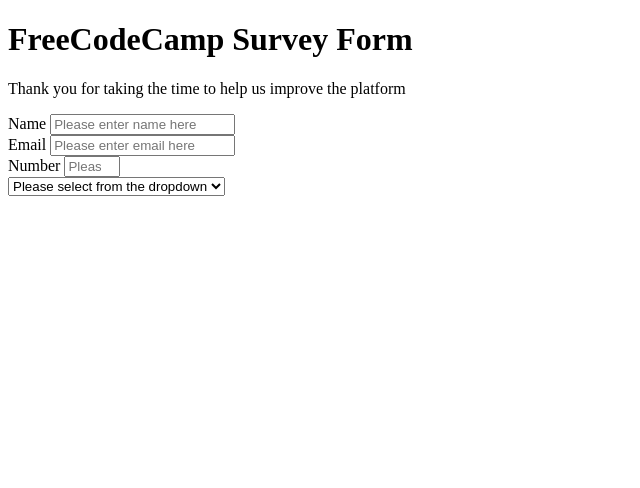
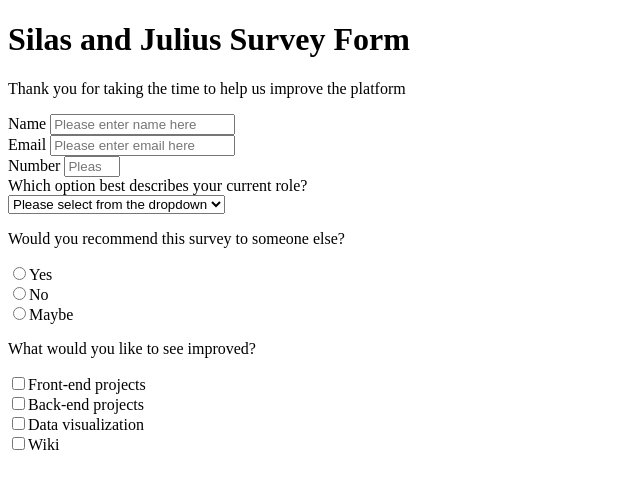
Before and after one commit to Sillyboi2001/MicroverseProject1, a plain HTML site: page index.html in a window 1280 px wide. Shown: the whole page, without its empty margins (0-640 px from the left). Drawn offline with Linux system fonts and the light colour scheme.

Commit message:
added more features

```diff
--- a/index.html
+++ b/index.html
@@ -7,7 +7,7 @@
     <title>Survey Form</title>
 </head>
 <body>
-    <h1 id="title">FreeCodeCamp Survey Form</h1>
+    <h1 id="title">Silas and Julius Survey Form</h1>
     <p id="description">Thank you for taking the time to help us improve the platform</p>
     <form id="survey-form" method="POST" action="" class="survey_form">
         <div class="form-section">
@@ -16,19 +16,33 @@
         </div>
         <div class="form-section">
             <label for="email" id="email-label">Email</label>
-            <input name="email" id="email" type="email" placeholder="Please enter email here"/>
+            <input name="email" id="email" type="email" placeholder="Please enter email here" required/>
         </div>
         <div class="form-section">
             <label for="number" id="number-label">Number</label>
             <input name="number" id="email" type="number" min="0" max="50" placeholder="Please enter number here"/>
         </div>
         <div class="form-section">
-            <select name="" id="dropdown">
+            <label for="number" id="number-label">Which option best describes your current role?</label><br/>
+            <select name="Please select your options" id="dropdown">
                 <option value="">Please select from the dropdown</option>
                 <option value="option_one">Option One</option>
                 <option value="option_two">Option Two</option>
             </select>
         </div>
+        <div class="form-section">
+            <p>Would you recommend this survey to someone else?</p>
+            <input type="radio" id="yes">Yes</input><br/>
+            <input type="radio" id="no">No</input><br/>
+            <input type="radio" id="maybe">Maybe</input><br/>
+        </div>
+        <div class="form-section">
+            <p>What would you like to see improved?</p>
+            <input type="checkbox" id="front-end">Front-end projects</input><br/>
+            <input type="checkbox" id="back-end">Back-end projects</input><br/>
+            <input type="checkbox" id="data-visual">Data visualization</input><br/>
+            <input type="checkbox" id="wiki">Wiki</input><br/>
+        </div>
     </form>
 </body>
 </html>
```
